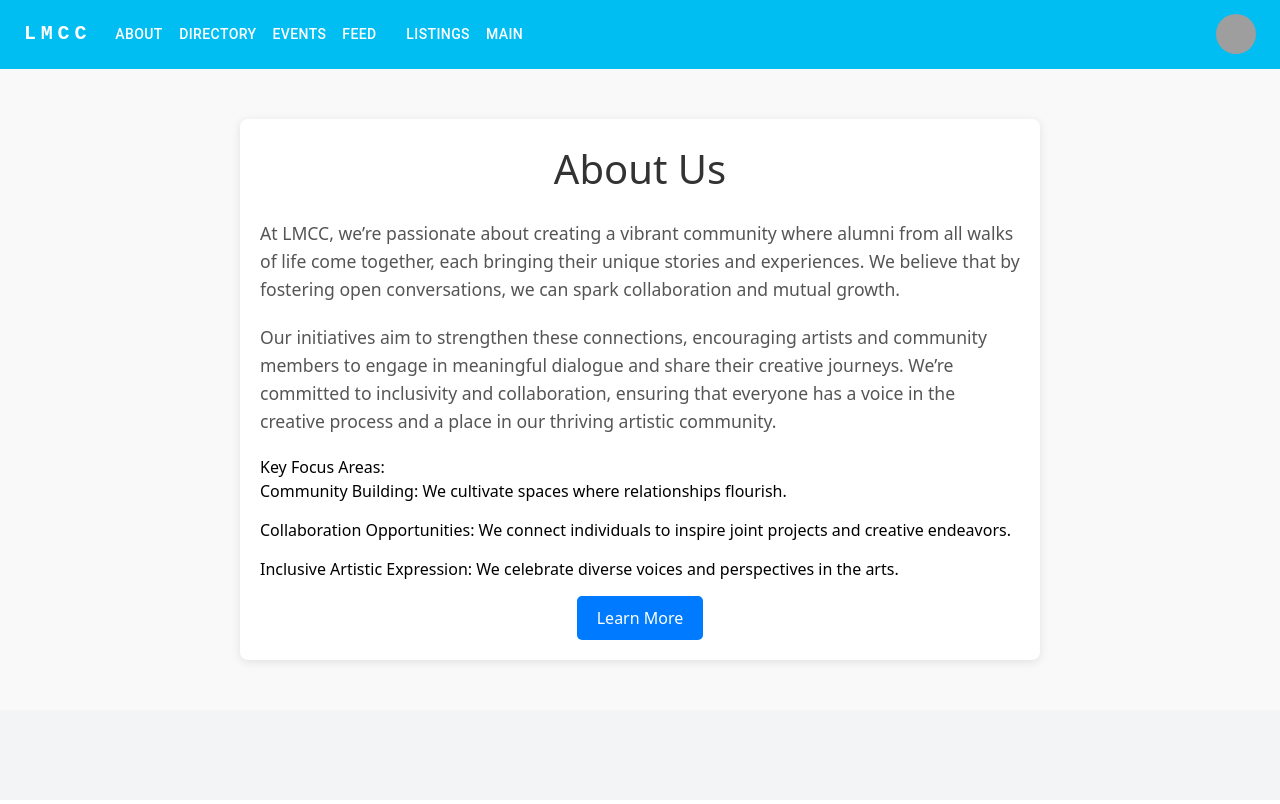
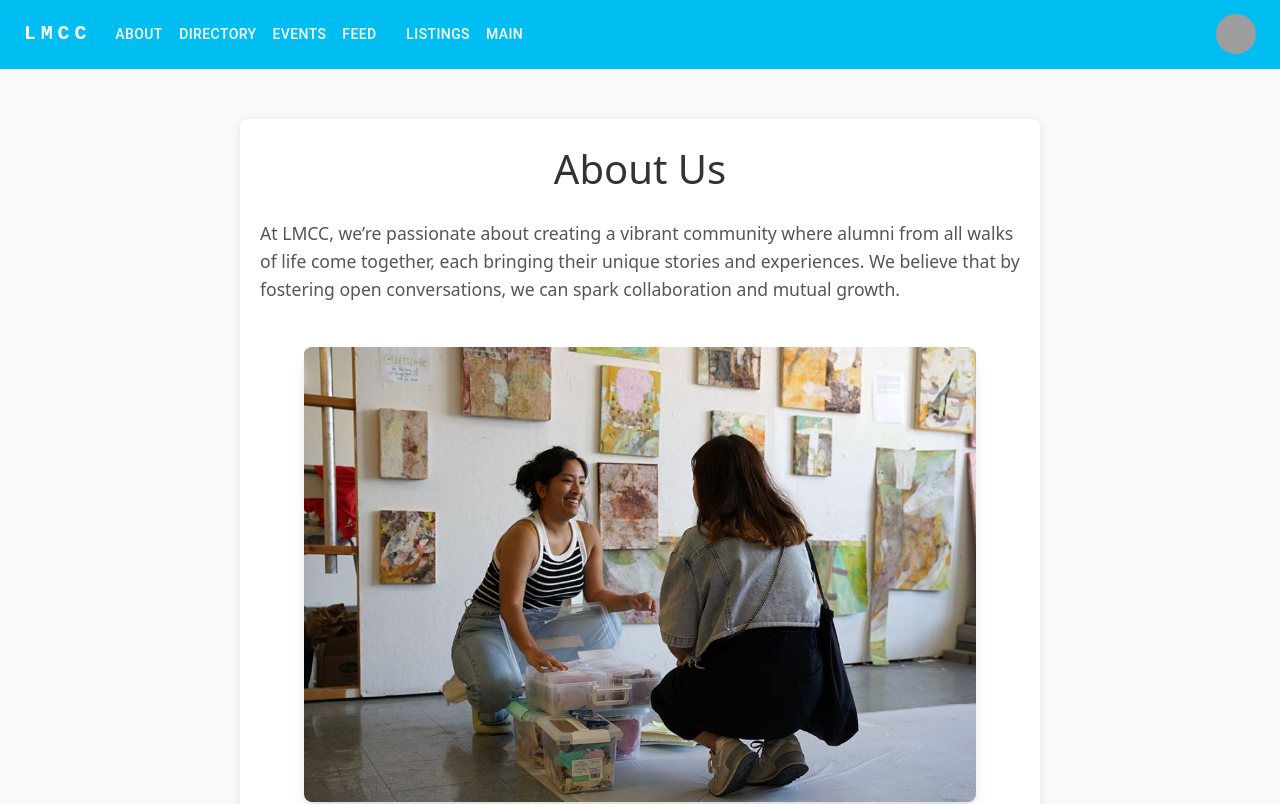
Before and after one commit to elipaulman/Alumni_Network_Platform, a React (Create React App) app in the folder front-end/: page /about in a window 1280 px wide. Shown: the top 804 px of the page. Built offline with nearby package versions, Linux system fonts and the light colour scheme; grey boxes are pictures that could not be loaded.

Commit message:
added image and update styles

```diff
--- a/front-end/src/App.css
+++ b/front-end/src/App.css
@@ -56,14 +56,22 @@
   color: #555;
 }
 
+.about__image {
+  margin-bottom: 30px;
+}
+
 .about__list {
   list-style-type: none;
   padding: 0;
+  text-align: left;
 }
 
 .about__items {
   margin-bottom: 15px;
+  font-size: 1em;
+  color: #444;
 }
+
 
 .about__buttons {
   text-align: center;
@@ -83,7 +91,6 @@
   background-color: #0056b3;
 }
 
-
 @keyframes App-logo-spin {
   from {
     transform: rotate(0deg);
--- a/front-end/src/pages/About.jsx
+++ b/front-end/src/pages/About.jsx
@@ -1,4 +1,6 @@
 import React from 'react';
+import mentor from "../images/mentor.png";
+
 
 const About = () => {
   return (
@@ -9,10 +11,15 @@ const About = () => {
           <p className="about__description">
             At LMCC, we’re passionate about creating a vibrant community where alumni from all walks of life come together, each bringing their unique stories and experiences. We believe that by fostering open conversations, we can spark collaboration and mutual growth.
           </p>
-          <p className="about__description">
-            Our initiatives aim to strengthen these connections, encouraging artists and community members to engage in meaningful dialogue and share their creative journeys. We’re committed to inclusivity and collaboration, ensuring that everyone has a voice in the creative process and a place in our thriving artistic community.
-          </p>
-          <h3>Key Focus Areas:</h3>
+          <div className="flex-1 flex items-center justify-center p-6 flex-col">
+            <img
+              src={mentor}
+              alt="mentor"
+              className="mb-6 w-full max-w-2xl h-auto object-contain rounded-lg shadow-lg"
+            />
+
+          </div>
+          <h3 style={{ textAlign: 'center', fontWeight: 'bold' }}>Key Focus Areas</h3><br></br>
           <ul className="about__list">
             <li className="about__items">Community Building: We cultivate spaces where relationships flourish.</li>
             <li className="about__items">Collaboration Opportunities: We connect individuals to inspire joint projects and creative endeavors.</li>
```
Also changed, not shown: front-end/src/images/mentor.png (added).
